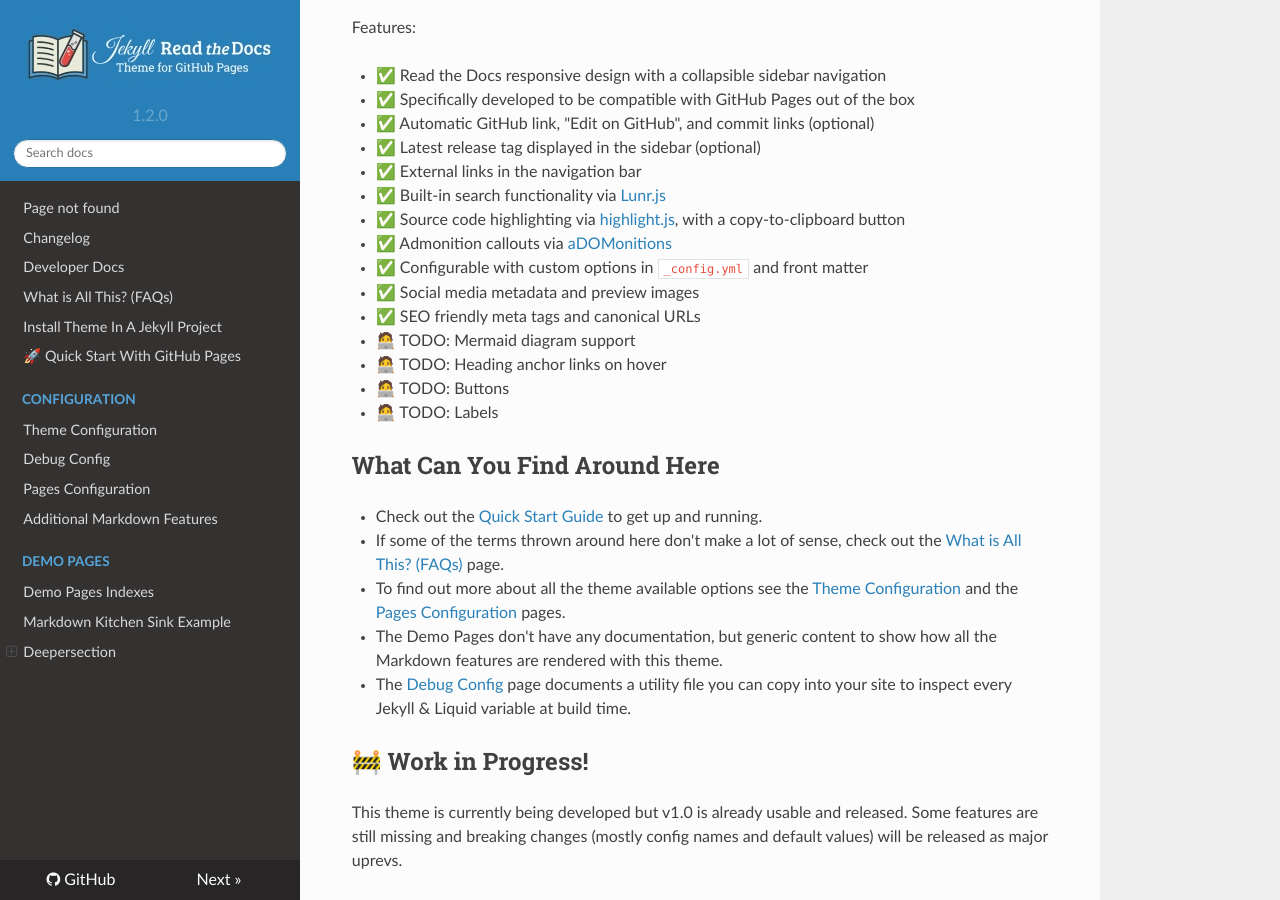
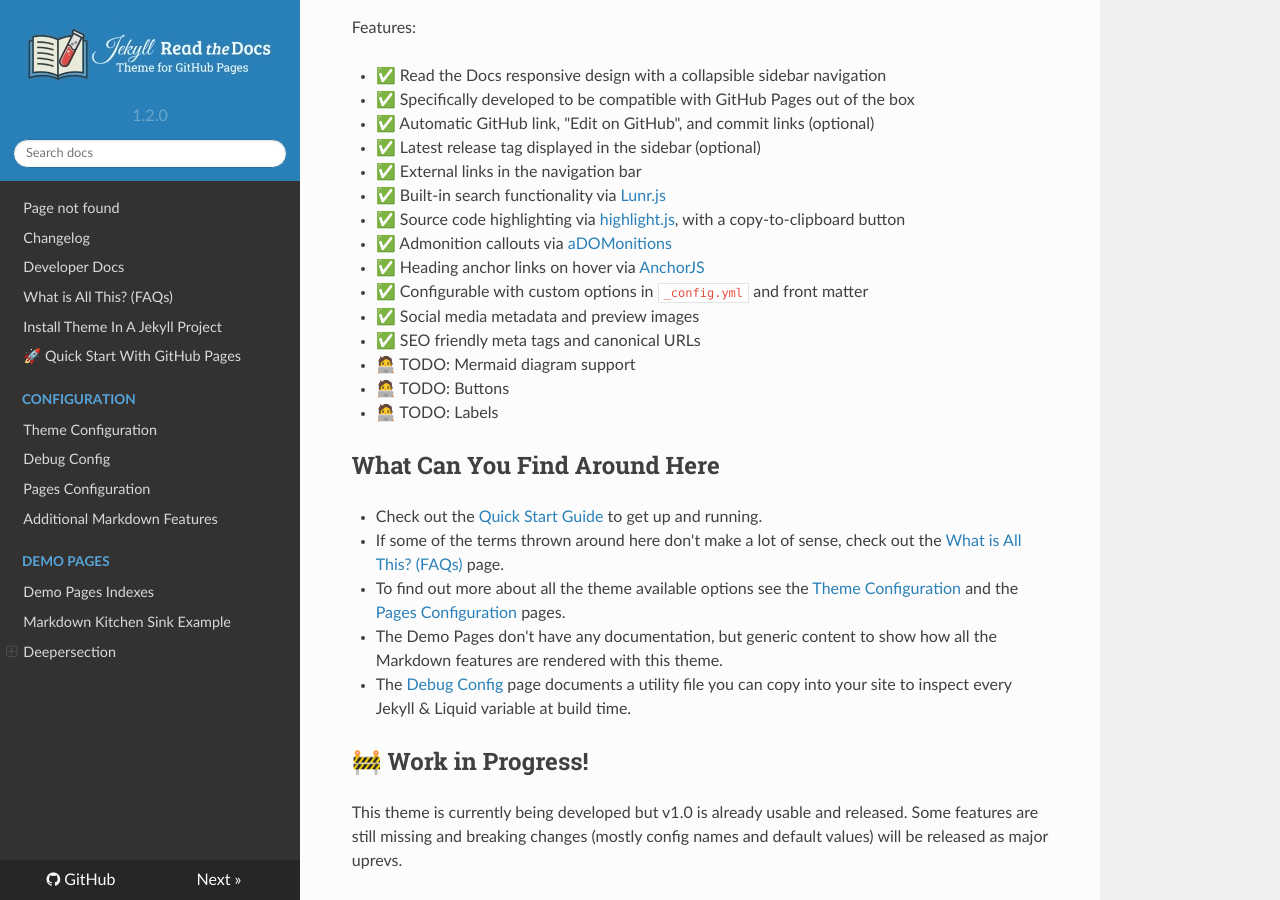
Before and after one commit to carlosperate/jekyll-theme-rtd, an MkDocs documentation site: the page built from docs/index.md, in a window 1280 px wide and 900 px high, scrolled down 989 px. Built offline with MkDocs 1.6.1, drawn with Linux system fonts in a browser that asks for light colours; nearby versions of some CDN libraries.

Commit message:
assets: Add AnchorJS.

```diff
--- a/_layouts/base.html
+++ b/_layouts/base.html
@@ -90,6 +90,7 @@
   {%- unless site.admonitions == false %}
   <script src="{{ 'assets/js/adomonitions-0.3.1.umd.min.js' | absolute_url }}"></script>
   {%- endunless %}
+  <script src="{{ 'assets/js/anchor-5.0.0.min.js' | absolute_url }}"></script>
   <script src="{{ 'assets/js/theme_extra.js' | absolute_url }}"></script>
   <script src="{{ 'assets/js/theme.js' | absolute_url }}"></script>
   <script src="{{ 'assets/js/theme_jekyll_custom.js' | absolute_url }}"></script>
--- a/assets/css/theme_jekyll_custom.css
+++ b/assets/css/theme_jekyll_custom.css
@@ -26,6 +26,11 @@
   text-rendering: auto;
   -webkit-font-smoothing: antialiased;
   padding-left: 0.2em;
+}
+
+.title-anchor {
+  color: #2980b9 !important;
+  margin-top: 2px !important;
 }
 
 /*****************************************************************************/
--- a/docs/index.md
+++ b/docs/index.md
@@ -33,11 +33,11 @@
 - ✅ Built-in search functionality via [Lunr.js](https://lunrjs.com/)
 - ✅ Source code highlighting via [highlight.js](https://highlightjs.org), with a copy-to-clipboard button
 - ✅ Admonition callouts via [aDOMonitions](https://github.com/carlosperate/aDOMonitions)
+- ✅ Heading anchor links on hover via [AnchorJS](https://www.bryanbraun.com/anchorjs/)
 - ✅ Configurable with custom options in `_config.yml` and front matter
 - ✅ Social media metadata and preview images
 - ✅ SEO friendly meta tags and canonical URLs
 - 🧑‍💻 TODO: Mermaid diagram support
-- 🧑‍💻 TODO: Heading anchor links on hover
 - 🧑‍💻 TODO: Buttons
 - 🧑‍💻 TODO: Labels
 
```
Also changed, not shown: other parts of _layouts/base.html (+2 -0 lines), README.md (+1 -1 lines), assets/js/anchor-5.0.0.min.js (added).
